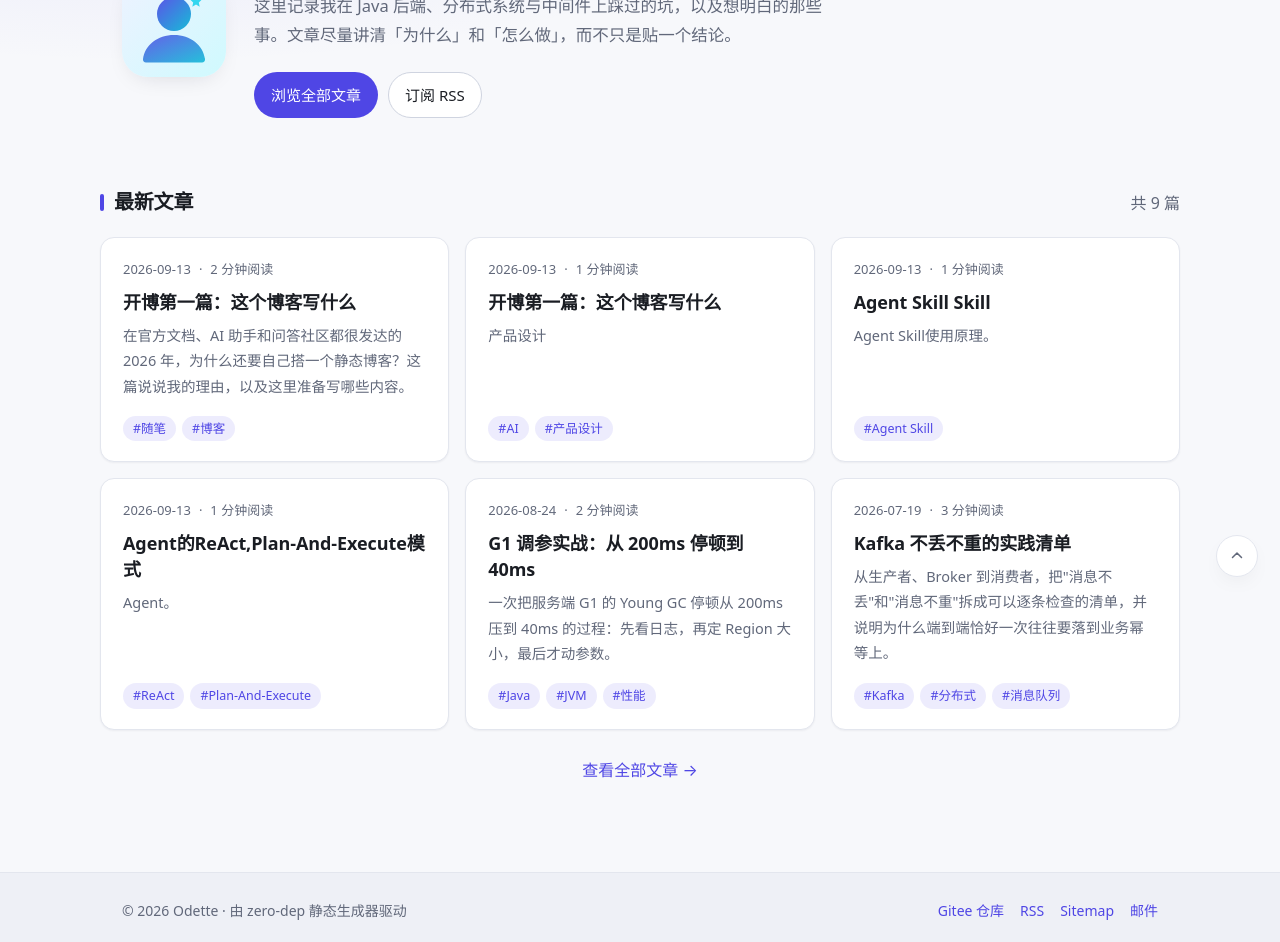
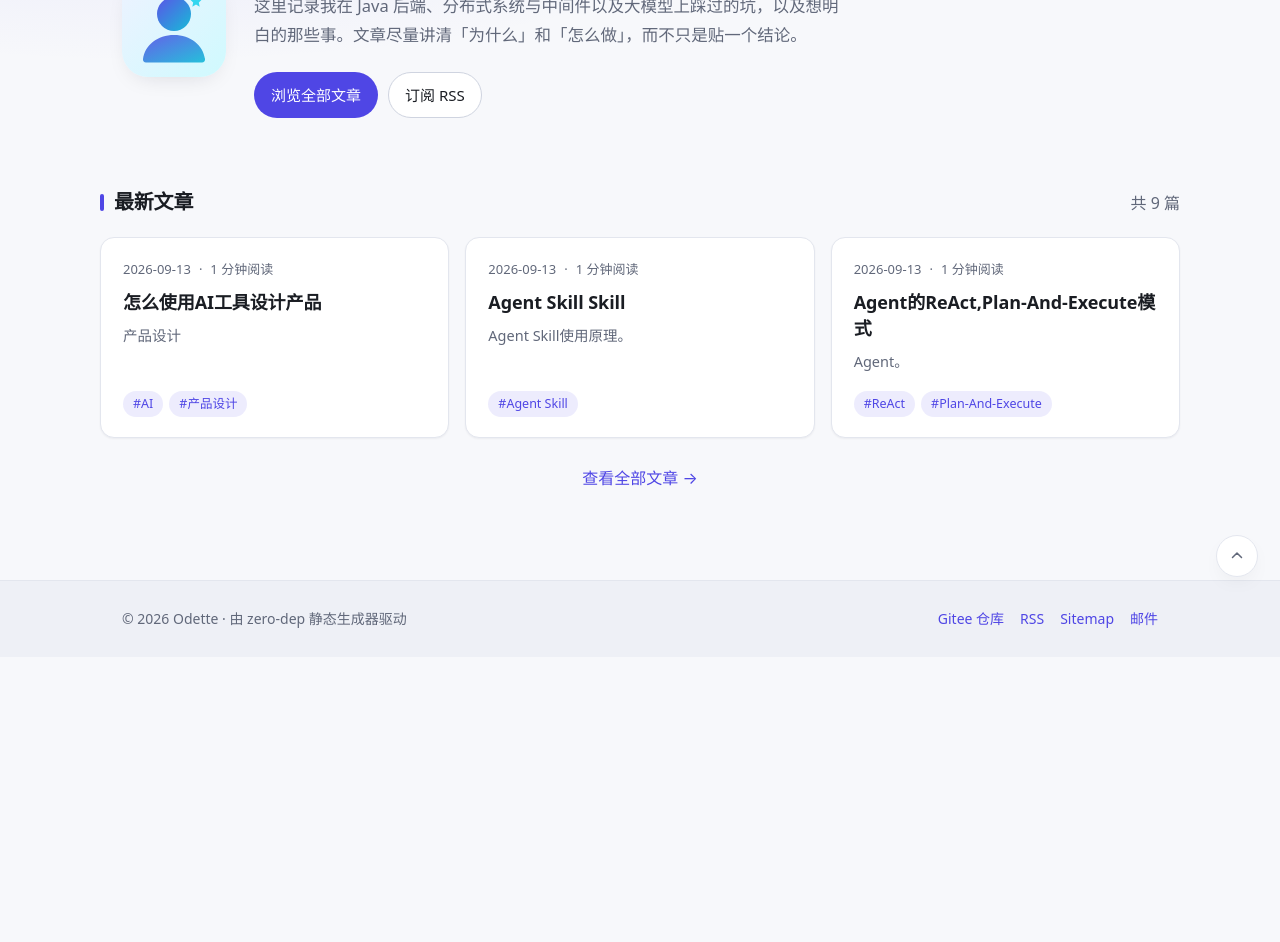
Before and after one commit to gp15237125756/blogs, a website: page index.html in a window 1280 px wide. Shown: the part 197-1139 px from the top of the page. After the commit the page ends 854 px from the top, so only its background shows below. Drawn offline with Linux system fonts and the light colour scheme.

Commit message:
修改标题

```diff
--- a/index.html
+++ b/index.html
@@ -3,12 +3,12 @@
 <head>
   <meta charset="utf-8" />
   <meta name="viewport" content="width=device-width, initial-scale=1" />
-  <title>Odette 的博客 · 后端开发 / Java / 分布式</title>
+  <title>Odette 的博客 · 后端开发 / Java / 分布式 / LLM</title>
   <meta name="description" content="记录后端开发路上的思考与实践：Java、分布式系统、数据库与中间件。" />
   <meta name="author" content="Odette" />
   <link rel="canonical" href="https://odetteisgorgeous.gitee.io/blogs/index.html" />
   <meta property="og:site_name" content="Odette 的博客" />
-  <meta property="og:title" content="Odette 的博客 · 后端开发 / Java / 分布式" />
+  <meta property="og:title" content="Odette 的博客 · 后端开发 / Java / 分布式 / LLM" />
   <meta property="og:description" content="记录后端开发路上的思考与实践：Java、分布式系统、数据库与中间件。" />
   <meta property="og:type" content="website" />
   <meta property="og:url" content="https://odetteisgorgeous.gitee.io/blogs/index.html" />
@@ -39,7 +39,7 @@
         <span class="brand-mark" aria-hidden="true">O</span>
         <span class="brand-text">
           <strong>Odette 的博客</strong>
-          <em>后端开发 / Java / 分布式</em>
+          <em>后端开发 / Java / 分布式 / LLM</em>
         </span>
       </a>
 
@@ -88,7 +88,7 @@
       <img class="hero-avatar" src="assets/img/avatar.svg" alt="Odette 的头像" width="104" height="104" />
       <div class="hero-text">
         <h1>你好，我是 Odette</h1>
-        <p>这里记录我在 Java 后端、分布式系统与中间件上踩过的坑，以及想明白的那些事。文章尽量讲清「为什么」和「怎么做」，而不只是贴一个结论。</p>
+        <p>这里记录我在 Java 后端、分布式系统与中间件以及大模型上踩过的坑，以及想明白的那些事。文章尽量讲清「为什么」和「怎么做」，而不只是贴一个结论。</p>
         <p class="hero-actions">
           <a class="btn btn-primary" href="archive.html">浏览全部文章</a>
           <a class="btn" href="feed.xml">订阅 RSS</a>
@@ -107,19 +107,9 @@
         <div class="card-meta">
           <time datetime="2026-09-13">2026-09-13</time>
           <span aria-hidden="true">·</span>
-          <span>2 分钟阅读</span>
-        </div>
-        <h3 class="card-title"><a href="posts/hello-world.html">开博第一篇：这个博客写什么</a></h3>
-        <p class="card-summary">在官方文档、AI 助手和问答社区都很发达的 2026 年，为什么还要自己搭一个静态博客？这篇说说我的理由，以及这里准备写哪些内容。</p>
-        <ul class="card-tags"><li><a class="tag" href="tags.html#tag-随笔">#随笔</a></li><li><a class="tag" href="tags.html#tag-博客">#博客</a></li></ul>
-      </article>
-      <article class="post-card">
-        <div class="card-meta">
-          <time datetime="2026-09-13">2026-09-13</time>
-          <span aria-hidden="true">·</span>
           <span>1 分钟阅读</span>
         </div>
-        <h3 class="card-title"><a href="posts/怎样用AI做好产品.html">开博第一篇：这个博客写什么</a></h3>
+        <h3 class="card-title"><a href="posts/怎样用AI做好产品.html">怎么使用AI工具设计产品</a></h3>
         <p class="card-summary">产品设计</p>
         <ul class="card-tags"><li><a class="tag" href="tags.html#tag-ai">#AI</a></li><li><a class="tag" href="tags.html#tag-产品设计">#产品设计</a></li></ul>
       </article>
@@ -143,26 +133,6 @@
         <p class="card-summary">Agent。</p>
         <ul class="card-tags"><li><a class="tag" href="tags.html#tag-react">#ReAct</a></li><li><a class="tag" href="tags.html#tag-plan-and-execute">#Plan-And-Execute</a></li></ul>
       </article>
-      <article class="post-card">
-        <div class="card-meta">
-          <time datetime="2026-08-24">2026-08-24</time>
-          <span aria-hidden="true">·</span>
-          <span>2 分钟阅读</span>
-        </div>
-        <h3 class="card-title"><a href="posts/jvm-g1-tuning.html">G1 调参实战：从 200ms 停顿到 40ms</a></h3>
-        <p class="card-summary">一次把服务端 G1 的 Young GC 停顿从 200ms 压到 40ms 的过程：先看日志，再定 Region 大小，最后才动参数。</p>
-        <ul class="card-tags"><li><a class="tag" href="tags.html#tag-java">#Java</a></li><li><a class="tag" href="tags.html#tag-jvm">#JVM</a></li><li><a class="tag" href="tags.html#tag-性能">#性能</a></li></ul>
-      </article>
-      <article class="post-card">
-        <div class="card-meta">
-          <time datetime="2026-07-19">2026-07-19</time>
-          <span aria-hidden="true">·</span>
-          <span>3 分钟阅读</span>
-        </div>
-        <h3 class="card-title"><a href="posts/kafka-no-loss.html">Kafka 不丢不重的实践清单</a></h3>
-        <p class="card-summary">从生产者、Broker 到消费者，把&quot;消息不丢&quot;和&quot;消息不重&quot;拆成可以逐条检查的清单，并说明为什么端到端恰好一次往往要落到业务幂等上。</p>
-        <ul class="card-tags"><li><a class="tag" href="tags.html#tag-kafka">#Kafka</a></li><li><a class="tag" href="tags.html#tag-分布式">#分布式</a></li><li><a class="tag" href="tags.html#tag-消息队列">#消息队列</a></li></ul>
-      </article>
     </div>
     <p class="more-link"><a href="archive.html">查看全部文章 →</a></p>
   </section>
@@ -176,7 +146,7 @@
         <a href="https://gitee.com/odetteisgorgeous/blogs" target="_blank" rel="noopener noreferrer">Gitee 仓库</a>
         <a href="feed.xml">RSS</a>
         <a href="sitemap.xml">Sitemap</a>
-        <a href="mailto:1207795768@qq.com">邮件</a>
+        <a href="mailto:gp15237125756@126.com">邮件</a>
       </p>
     </div>
   </footer>
```
Also changed, not shown: archive.html (+1 -1 lines).
